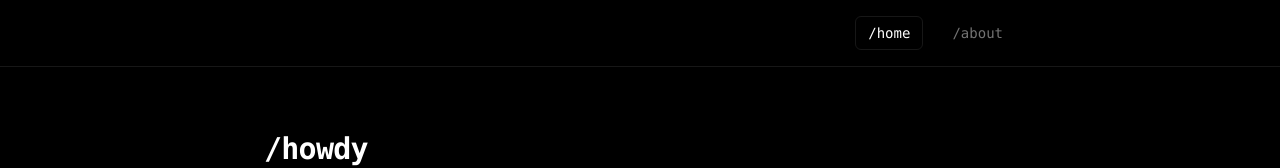
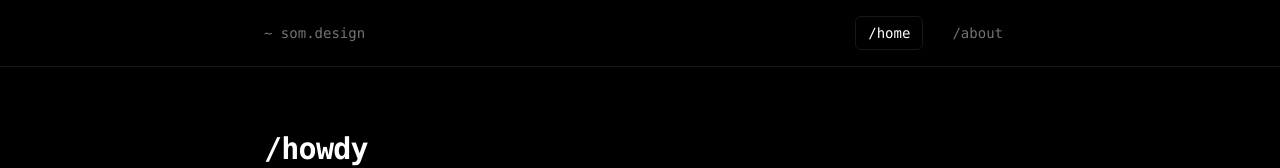
Before and after one commit to designedbysom/som-design-blog, a React (Vite) app: page / in a window 1280 px wide. Shown: the top 168 px of the page. Built offline with nearby package versions, Linux system fonts and the light colour scheme.

Commit message:
ui(nav): add som.design branding text to left side of navigation

```diff
--- a/src/components/MainNav.tsx
+++ b/src/components/MainNav.tsx
@@ -1,4 +1,5 @@
 import { useState, useEffect } from "react";
+import { Link } from "react-router-dom";
 import Nav from "@/components/Nav";
 
 function MainNav() {
@@ -20,7 +21,12 @@ function MainNav() {
       }`}
     >
       <div className="max-w-[800px] mx-auto px-6 py-4">
-        <Nav />
+        <div className="flex items-center justify-between">
+          <Link to="/" className="font-mono text-sm text-neutral-500">
+            ~ som.design
+          </Link>
+          <Nav />
+        </div>
       </div>
     </header>
   );
```
